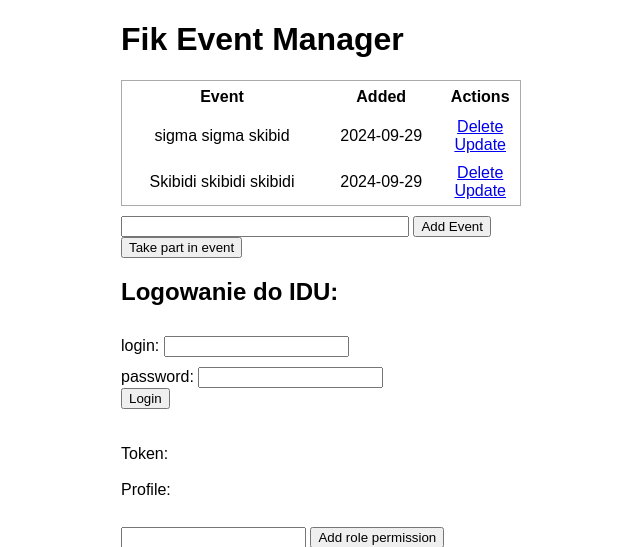
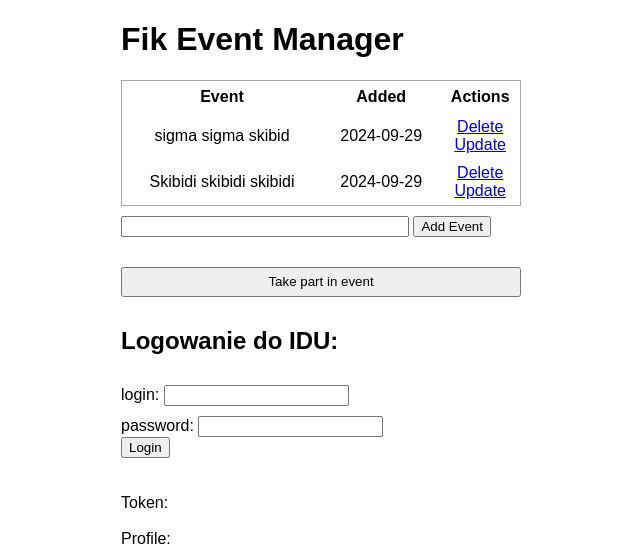
Before and after one commit to myjezeby/FIK, a Flask app: page / in a window 1280 px wide. Shown: the top 547 px of the page, without its empty margins (319-959 px from the left). Run offline with Flask 3, Linux system fonts and the light colour scheme; data comes from the database, SQL or seed files in the repository.

Commit message:
Update roles and idu api main.css

```diff
--- a/event_adder_demo/static/css/main.css
+++ b/event_adder_demo/static/css/main.css
@@ -33,3 +33,9 @@ td {
 input {
     margin-top: 10px;
 }
+#submit_button {
+    width: 400px;
+    height: 30px;
+    margin-top: 30px;
+    margin-bottom: 10px;
+}
```
